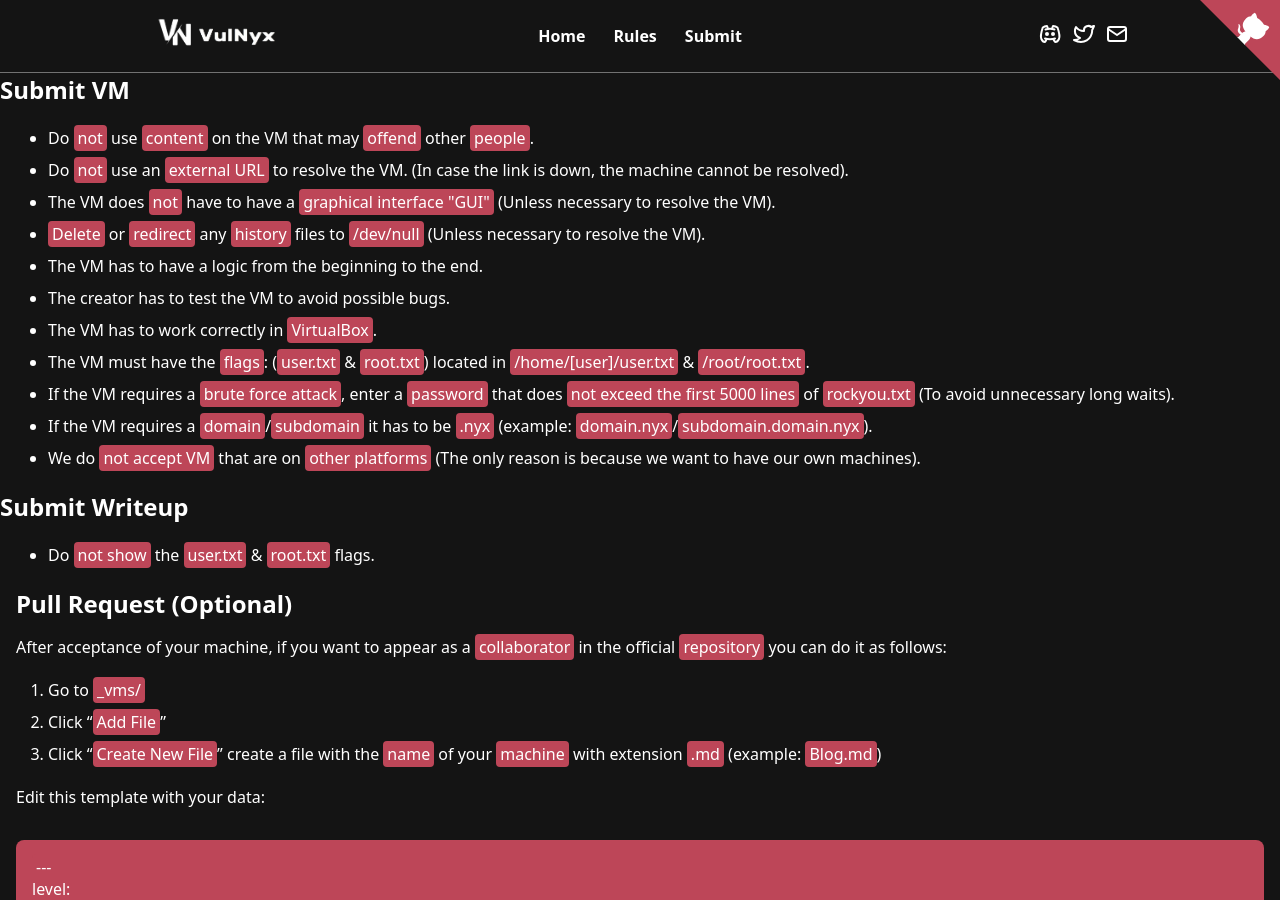
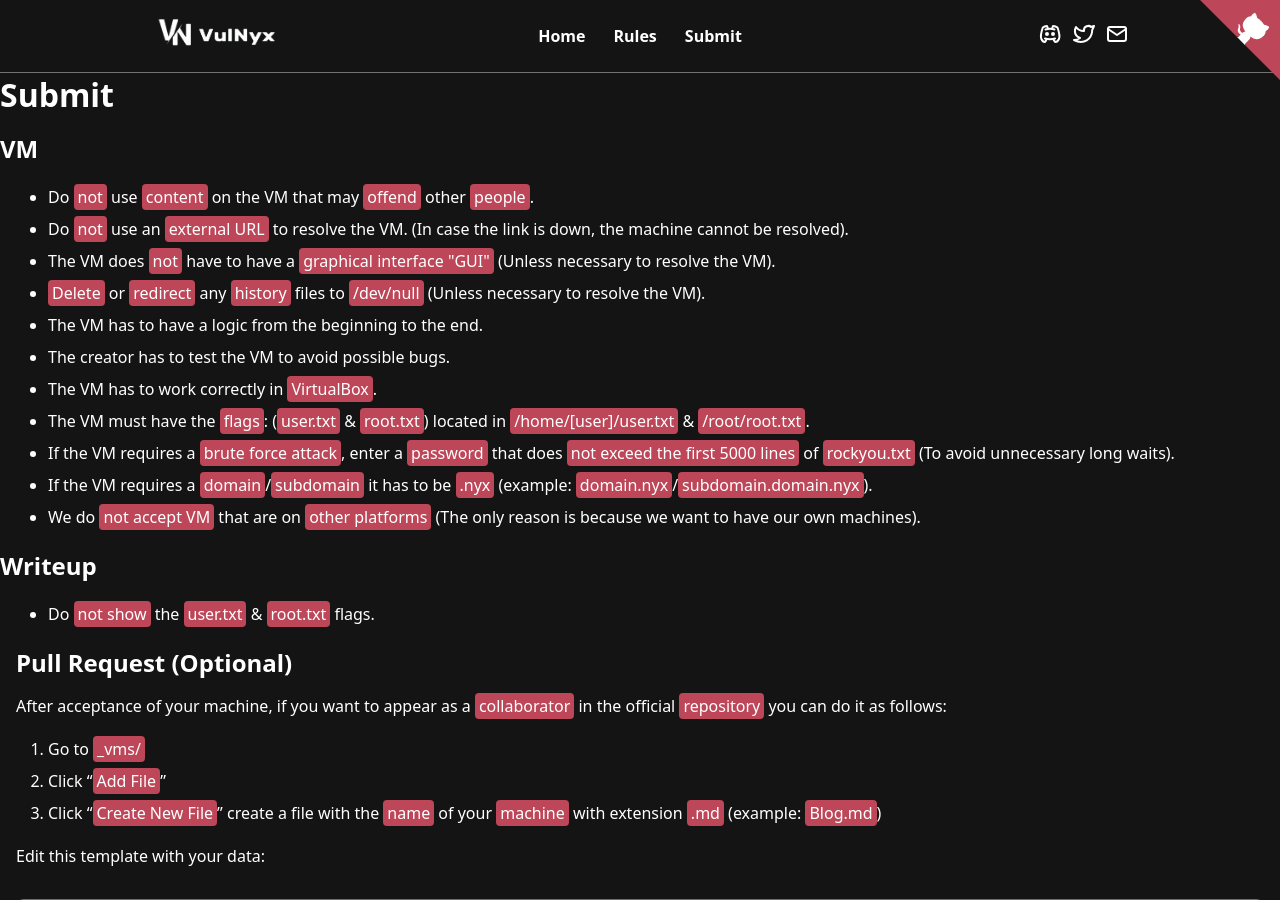
Before and after one commit to VulNyx/vulnyx, a Jekyll site: the page built from rules.md, in a window 1280 px wide and 900 px high. Built offline with Jekyll 4.4.1, drawn with Linux system fonts in a browser that asks for light colours.

Commit message:
Update rules.md

```diff
--- a/rules.md
+++ b/rules.md
@@ -3,7 +3,9 @@ layout: page
 title: Rules
 ---
 
-## Submit VM
+# Submit
+
+## VM
 
 - Do `not` use `content` on the VM that may `offend` other `people`.
 - Do `not` use an `external URL` to resolve the VM. (In case the link is down, the machine cannot be resolved).
@@ -17,7 +19,7 @@ title: Rules
 - If the VM requires a `domain`/`subdomain` it has to be `.nyx` (example: `domain.nyx`/`subdomain.domain.nyx`).
 - We do `not accept VM` that are on `other platforms` (The only reason is because we want to have our own machines).
 
-## Submit Writeup
+## Writeup
 
 - Do `not show` the `user.txt` & `root.txt` flags.
 
```
